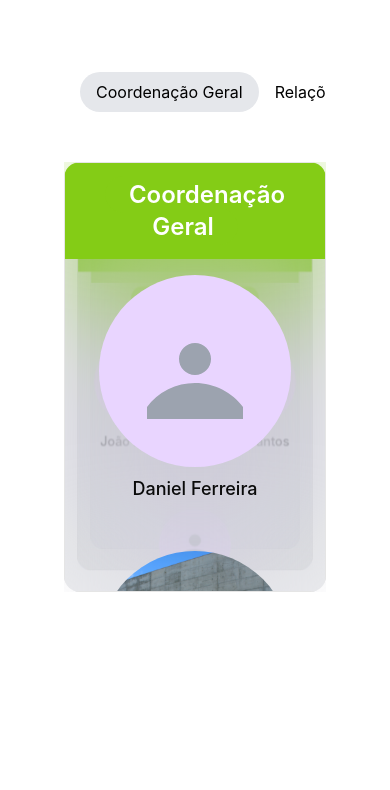
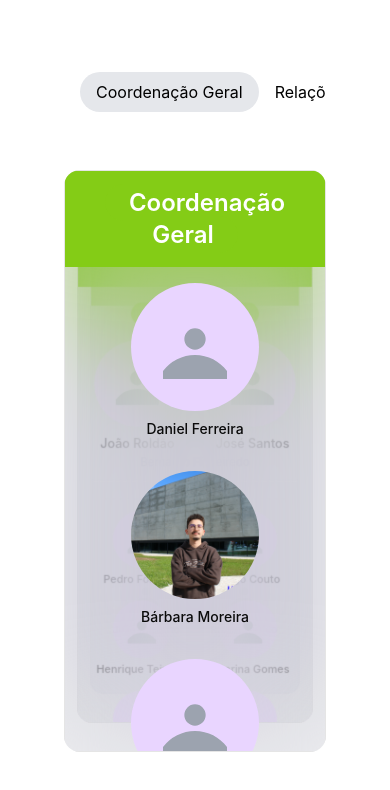
Before and after one commit to DetiHub/frontend, a React (Vite) app: page / in a window 390 px wide. Shown: the top 790 px of the page. Built offline with nearby package versions, Linux system fonts and the light colour scheme.

Commit message:
fix the sizes of avatars

```diff
--- a/src/components/teams/index.tsx
+++ b/src/components/teams/index.tsx
@@ -17,7 +17,7 @@ export default function TeamSection() {
   }))
 
   return (
-    <div className="h-[30rem] md:h-[40rem] [perspective:1000px] relative flex flex-col max-w-7xl mx-auto w-full items-center justify-start">
+    <div className="h-[40rem] md:h-[42rem] [perspective:1000px] relative flex flex-col max-w-7xl mx-auto w-full items-center justify-start">
       <Tabs tabs={tabs} containerClassName="justify-center" />
     </div>
   )
@@ -32,27 +32,32 @@ interface TeamContentProps {
 function TeamContent({ team, leaders, collaborators }: TeamContentProps) {
   const showTeamLeadersTitle = team !== "Coordenação Geral" && team !== "Financeiro"
 
+  // Determinar se há poucos colaboradores (1 linha) ou muitos (2+ linhas)
+  const fewCollaborators = collaborators.length > 0 && collaborators.length <= 5
+
   return (
     <Card className="h-full overflow-y-auto bg-transparent flex flex-col">
       <div className="sticky top-0 z-10 bg-[#84cc16] py-4">
         <h2 className="text-center">
-          <span className="rounded-full bg-[#84cc16] px-6 py-1 text-2xl font-semibold font-medium text-white">{team}</span>
+          <span className="rounded-full bg-[#84cc16] px-6 py-1 text-2xl font-semibold text-white">{team}</span>
         </h2>
       </div>
-      <div className="flex-grow flex flex-col justify-start p-4 space-y-8">
+
+      {/* Condição para aplicar layout diferente baseado no número de colaboradores */}
+      {fewCollaborators ? (
+        // Layout para poucos colaboradores - divisão vertical mais equilibrada
+        <div className="flex-grow flex flex-col justify-between p-4">
           {/* Team Leaders Section */}
-        <div className="space-y-4 text-center flex-grow flex flex-col justify-center">
+          <div className="flex-1 flex flex-col justify-center space-y-4 text-center">
             {showTeamLeadersTitle && (
               <h3 className="text-center mb-4">
                 <span className="rounded-full bg-[#84cc16] px-6 py-1 text-sm font-medium text-white">Team Leaders</span>
               </h3>
             )}
-          <div
-            className={`flex flex-wrap ${collaborators.length === 0 ? "gap-12 md:gap-12 justify-evenly" : "gap-8 justify-center"}`}
-          >
+            <div className="flex flex-wrap gap-8 justify-center">
               {leaders.map((leader) => (
-              <div key={leader.name} className={`text-center ${collaborators.length === 0 ? "w-64" : ""}`}>
-                <div className={`relative mx-auto group ${collaborators.length === 0 ? "h-48 w-48" : "h-24 w-24"}`}>
+                <div key={leader.name} className="text-center">
+                  <div className="relative mx-auto group h-24 w-24">
                     <div className="relative h-full w-full overflow-hidden rounded-full bg-[#e9d5ff]">
                       {leader.img_src !== "<path_to_img_in_public>" ? (
                         <>
@@ -73,7 +78,7 @@ function TeamContent({ team, leaders, collaborators }: TeamContentProps) {
                       ) : (
                         <div className="flex h-full items-center justify-center">
                           <svg
-                          className={`${collaborators.length === 0 ? "h-24 w-24" : "h-12 w-12"} text-gray-400`}
+                            className="h-12 w-12 text-gray-400"
                             fill="currentColor"
                             viewBox="0 0 24 24"
                           >
@@ -86,33 +91,33 @@ function TeamContent({ team, leaders, collaborators }: TeamContentProps) {
                       href={leader.linkedin}
                       target="_blank"
                       rel="noopener noreferrer"
-                    className={`absolute bottom-0 right-0 rounded-full ${collaborators.length === 0 ? "p-2" : "p-1"} shadow-lg opacity-0 transition-all duration-300 group-hover:opacity-100 ${
+                      className={`absolute bottom-0 right-0 rounded-full p-1 shadow-lg opacity-0 transition-all duration-300 group-hover:opacity-100 ${
                         leader.name === "Bárbara Moreira"
                           ? "bg-[#C50852] hover:bg-[#C50852]/90"
                           : "bg-white hover:bg-gray-100"
                       }`}
                     >
                       <Linkedin
-                      className={`${collaborators.length === 0 ? "h-6 w-6" : "h-4 w-4"} ${leader.name === "Bárbara Moreira" ? "text-white" : "text-[#0077b5]"}`}
+                        className={`h-4 w-4 ${leader.name === "Bárbara Moreira" ? "text-white" : "text-[#0077b5]"}`}
                       />
                     </a>
                     {leader.institution !== "<path_to_institution_logo_in_public>" && (
                       <div
-                      className={`absolute bottom-0 left-0 rounded-full ${collaborators.length === 0 ? "p-2" : "p-1"} shadow-lg opacity-0 transition-all duration-300 group-hover:opacity-100 ${
+                        className={`absolute bottom-0 left-0 rounded-full p-1 shadow-lg opacity-0 transition-all duration-300 group-hover:opacity-100 ${
                           leader.name === "Bárbara Moreira" ? "bg-[#C50852]" : "bg-white"
                         }`}
                       >
                         <img
                           src={leader.institution || "/placeholder.svg"}
                           alt="Institution"
-                        className={`${collaborators.length === 0 ? "h-6 w-6" : "h-4 w-4"} object-contain ${
+                          className={`h-4 w-4 object-contain ${
                             leader.name === "Bárbara Moreira" ? "brightness-0 invert" : ""
                           }`}
                         />
                       </div>
                     )}
                   </div>
-                <p className={`mt-2 font-medium ${collaborators.length === 0 ? "text-lg" : "text-sm"}`}>
+                  <p className="mt-2 font-medium text-sm">
                     {leader.name}
                   </p>
                 </div>
@@ -120,15 +125,15 @@ function TeamContent({ team, leaders, collaborators }: TeamContentProps) {
             </div>
           </div>
 
-        {/* Collaborators Section */}
-        {collaborators.length > 0 && (
-          <>
-            <Separator />
-            <div className="space-y-4 text-center">
-              <div className="flex flex-wrap justify-center gap-4 w-full max-w-[1200px] mx-auto">
+          {/* Separator centrado verticalmente */}
+          <Separator className="my-8" />
+
+          {/* Collaborators Section - Com centralização horizontal */}
+          <div className="flex-1 flex flex-col justify-center space-y-4 text-center">
+            <div className="grid grid-cols-2 md:flex md:flex-wrap md:justify-center gap-4 w-full max-w-[1200px] mx-auto place-items-center">
               {collaborators.map((collab) => (
                 <div key={collab.name} className="text-center w-full max-w-[160px]">
-                    <div className="relative mx-auto h-20 w-20 group">
+                  <div className="relative mx-auto h-16 w-16 md:h-20 md:w-20 group">
                     <div className="relative h-full w-full overflow-hidden rounded-full bg-[#e9d5ff]">
                       {collab.img_src !== "<path_to_img_in_public>" ? (
                         <>
@@ -141,7 +146,7 @@ function TeamContent({ team, leaders, collaborators }: TeamContentProps) {
                         </>
                       ) : (
                         <div className="flex h-full items-center justify-center">
-                            <svg className="h-10 w-10 text-gray-400" fill="currentColor" viewBox="0 0 24 24">
+                          <svg className="h-8 w-8 md:h-10 md:w-10 text-gray-400" fill="currentColor" viewBox="0 0 24 24">
                             <path d="M24 20.993V24H0v-2.996A14.977 14.977 0 0112.004 15c4.904 0 9.26 2.354 11.996 5.993zM16.002 8.999a4 4 0 11-8 0 4 4 0 018 0z" />
                           </svg>
                         </div>
@@ -153,19 +158,155 @@ function TeamContent({ team, leaders, collaborators }: TeamContentProps) {
                       rel="noopener noreferrer"
                       className="absolute bottom-0 right-0 rounded-full bg-white p-1 shadow-lg hover:bg-gray-100 opacity-0 transition-opacity group-hover:opacity-100"
                     >
-                        <Linkedin className="h-4 w-4 text-[#0077b5]" />
+                      <Linkedin className="h-3 w-3 md:h-4 md:w-4 text-[#0077b5]" />
                     </a>
                     {collab.institution !== "<path_to_institution_logo_in_public>" && (
                       <div className="absolute bottom-0 left-0 rounded-full bg-white p-1 shadow-lg opacity-0 transition-opacity group-hover:opacity-100">
                         <img
                           src={collab.institution || "/placeholder.svg"}
                           alt="Institution"
-                            className="h-4 w-4 object-contain"
+                          className="h-3 w-3 md:h-4 md:w-4 object-contain"
                         />
                       </div>
                     )}
                   </div>
-                    <p className="mt-2 text-sm font-medium">{collab.name}</p>
+                  <p className="mt-1 md:mt-2 text-xs md:text-sm font-medium">{collab.name}</p>
+                </div>
+              ))}
+            </div>
+          </div>
+        </div>
+      ) : (
+        // Layout original para muitos colaboradores ou nenhum colaborador - com melhorias
+        <div className="flex-grow flex flex-col justify-start p-4 space-y-8">
+          {/* Team Leaders Section - Tamanho reduzido quando não tem colaboradores */}
+          <div className={`space-y-4 text-center ${collaborators.length === 0 ? "flex-grow flex flex-col justify-center" : ""}`}>
+            {showTeamLeadersTitle && (
+              <h3 className="text-center mb-4">
+                <span className="rounded-full bg-[#84cc16] px-6 py-1 text-sm font-medium text-white">Team Leaders</span>
+              </h3>
+            )}
+            <div
+              className={`flex flex-wrap ${collaborators.length === 0 ? "gap-8 md:gap-12 justify-evenly" : "gap-8 justify-center"}`}
+            >
+              {leaders.map((leader) => (
+                <div key={leader.name} className={`text-center ${collaborators.length === 0 ? "w-40 md:w-64" : ""}`}>
+                  <div className={`relative mx-auto group ${
+                    collaborators.length === 0 ? "h-32 w-32 md:h-40 md:w-40" : "h-24 w-24"
+                  }`}>
+                    <div className="relative h-full w-full overflow-hidden rounded-full bg-[#e9d5ff]">
+                      {leader.img_src !== "<path_to_img_in_public>" ? (
+                        <>
+                          <img
+                            src={leader.img_src || "/placeholder.svg"}
+                            alt={leader.name}
+                            className="h-full w-full object-cover transition-all duration-300"
+                          />
+                          {leader.name === "Bárbara Moreira" && (
+                            <img
+                              src="https://hebbkx1anhila5yf.public.blob.vercel-storage.com/kaabi.jpg-b9dJGW6EStvbk0RvOqHMHO7mF0ApDx.jpeg"
+                              alt="Hover Image"
+                              className="absolute inset-0 h-full w-full object-cover opacity-0 transition-opacity duration-300 group-hover:opacity-100"
+                            />
+                          )}
+                          <div className="absolute inset-0 bg-black/0 transition-all group-hover:bg-black/20" />
+                        </>
+                      ) : (
+                        <div className="flex h-full items-center justify-center">
+                          <svg
+                            className={`${collaborators.length === 0 ? "h-16 w-16 md:h-20 md:w-20" : "h-12 w-12"} text-gray-400`}
+                            fill="currentColor"
+                            viewBox="0 0 24 24"
+                          >
+                            <path d="M24 20.993V24H0v-2.996A14.977 14.977 0 0112.004 15c4.904 0 9.26 2.354 11.996 5.993zM16.002 8.999a4 4 0 11-8 0 4 4 0 018 0z" />
+                          </svg>
+                        </div>
+                      )}
+                    </div>
+                    <a
+                      href={leader.linkedin}
+                      target="_blank"
+                      rel="noopener noreferrer"
+                      className={`absolute bottom-0 right-0 rounded-full ${collaborators.length === 0 ? "p-1.5 md:p-2" : "p-1"} shadow-lg opacity-0 transition-all duration-300 group-hover:opacity-100 ${
+                        leader.name === "Bárbara Moreira"
+                          ? "bg-[#C50852] hover:bg-[#C50852]/90"
+                          : "bg-white hover:bg-gray-100"
+                      }`}
+                    >
+                      <Linkedin
+                        className={`${collaborators.length === 0 ? "h-5 w-5 md:h-6 md:w-6" : "h-4 w-4"} ${leader.name === "Bárbara Moreira" ? "text-white" : "text-[#0077b5]"}`}
+                      />
+                    </a>
+                    {leader.institution !== "<path_to_institution_logo_in_public>" && (
+                      <div
+                        className={`absolute bottom-0 left-0 rounded-full ${collaborators.length === 0 ? "p-1.5 md:p-2" : "p-1"} shadow-lg opacity-0 transition-all duration-300 group-hover:opacity-100 ${
+                          leader.name === "Bárbara Moreira" ? "bg-[#C50852]" : "bg-white"
+                        }`}
+                      >
+                        <img
+                          src={leader.institution || "/placeholder.svg"}
+                          alt="Institution"
+                          className={`${collaborators.length === 0 ? "h-5 w-5 md:h-6 md:w-6" : "h-4 w-4"} object-contain ${
+                            leader.name === "Bárbara Moreira" ? "brightness-0 invert" : ""
+                          }`}
+                        />
+                      </div>
+                    )}
+                  </div>
+                  <p className={`mt-2 font-medium ${collaborators.length === 0 ? "text-sm md:text-lg" : "text-sm"}`}>
+                    {leader.name}
+                  </p>
+                </div>
+              ))}
+            </div>
+          </div>
+
+          {/* Collaborators Section - Com centralização horizontal */}
+          {collaborators.length > 0 && (
+            <>
+              <Separator />
+              <div className="space-y-4 text-center">
+                <div className="grid grid-cols-2 sm:grid-cols-3 md:grid-cols-4 lg:grid-cols-6 gap-x-2 gap-y-4 w-full max-w-[1200px] mx-auto place-items-center">
+                  {collaborators.map((collab) => (
+                    <div key={collab.name} className="text-center w-full max-w-[120px]">
+                      <div className="relative mx-auto h-16 w-16 md:h-20 md:w-20 group">
+                        <div className="relative h-full w-full overflow-hidden rounded-full bg-[#e9d5ff]">
+                          {collab.img_src !== "<path_to_img_in_public>" ? (
+                            <>
+                              <img
+                                src={collab.img_src || "/placeholder.svg"}
+                                alt={collab.name}
+                                className="h-full w-full object-cover transition-all group-hover:brightness-75"
+                              />
+                              <div className="absolute inset-0 bg-black/0 transition-all group-hover:bg-black/20" />
+                            </>
+                          ) : (
+                            <div className="flex h-full items-center justify-center">
+                              <svg className="h-8 w-8 md:h-10 md:w-10 text-gray-400" fill="currentColor" viewBox="0 0 24 24">
+                                <path d="M24 20.993V24H0v-2.996A14.977 14.977 0 0112.004 15c4.904 0 9.26 2.354 11.996 5.993zM16.002 8.999a4 4 0 11-8 0 4 4 0 018 0z" />
+                              </svg>
+                            </div>
+                          )}
+                        </div>
+                        <a
+                          href={collab.linkedin}
+                          target="_blank"
+                          rel="noopener noreferrer"
+                          className="absolute bottom-0 right-0 rounded-full bg-white p-1 shadow-lg hover:bg-gray-100 opacity-0 transition-opacity group-hover:opacity-100"
+                        >
+                          <Linkedin className="h-3 w-3 md:h-4 md:w-4 text-[#0077b5]" />
+                        </a>
+                        {collab.institution !== "<path_to_institution_logo_in_public>" && (
+                          <div className="absolute bottom-0 left-0 rounded-full bg-white p-1 shadow-lg opacity-0 transition-opacity group-hover:opacity-100">
+                            <img
+                              src={collab.institution || "/placeholder.svg"}
+                              alt="Institution"
+                              className="h-3 w-3 md:h-4 md:w-4 object-contain"
+                            />
+                          </div>
+                        )}
+                      </div>
+                      <p className="mt-1 md:mt-2 text-xs md:text-sm font-medium truncate max-w-full px-1">{collab.name}</p>
                     </div>
                   ))}
                 </div>
@@ -173,6 +314,7 @@ function TeamContent({ team, leaders, collaborators }: TeamContentProps) {
             </>
           )}
         </div>
+      )}
     </Card>
   )
 }
--- a/src/components/ui/tabs.tsx
+++ b/src/components/ui/tabs.tsx
@@ -50,7 +50,7 @@ export const Tabs = ({
 
   return (
     <>
-      <ScrollArea className="w-full max-w-full">
+      <ScrollArea className="w-full max-w-full h-16">
         <div
           ref={tabsRef}
           className={cn(
@@ -64,7 +64,7 @@ export const Tabs = ({
               onClick={() => moveSelectedTabToTop(idx)}
               onMouseEnter={() => setHovering(true)}
               onMouseLeave={() => setHovering(false)}
-              className={cn("relative px-4 py-2 rounded-full whitespace-nowrap flex-shrink-0", tabClassName)}
+              className={cn("relative px-4 py-2 rounded-full whitespace-nowrap flex-shrink-0 ", tabClassName)}
               style={{ transformStyle: "preserve-3d" }}
               data-active={active.value === tab.value}
             >
@@ -86,7 +86,7 @@ export const Tabs = ({
         active={active}
         key={active.value}
         hovering={hovering}
-        className={cn("mt-12", contentClassName)}
+        className={cn("mt-12 rounded-2xl", contentClassName)}
       />
     </>
   )
@@ -119,7 +119,7 @@ export const FadeInDiv = ({
             y: idx === 0 ? [0, 40, 0] : 0,
           }}
           className={cn(
-            "w-full h-full absolute top-0 left-0 bg-opacity-10 backdrop-filter backdrop-blur-3xl",
+            "w-full h-full absolute top-0 left-0 backdrop-filter backdrop-blur-3xl",
             className,
           )}
         >
```
Lines whose indentation alone changed are shown as unchanged.
